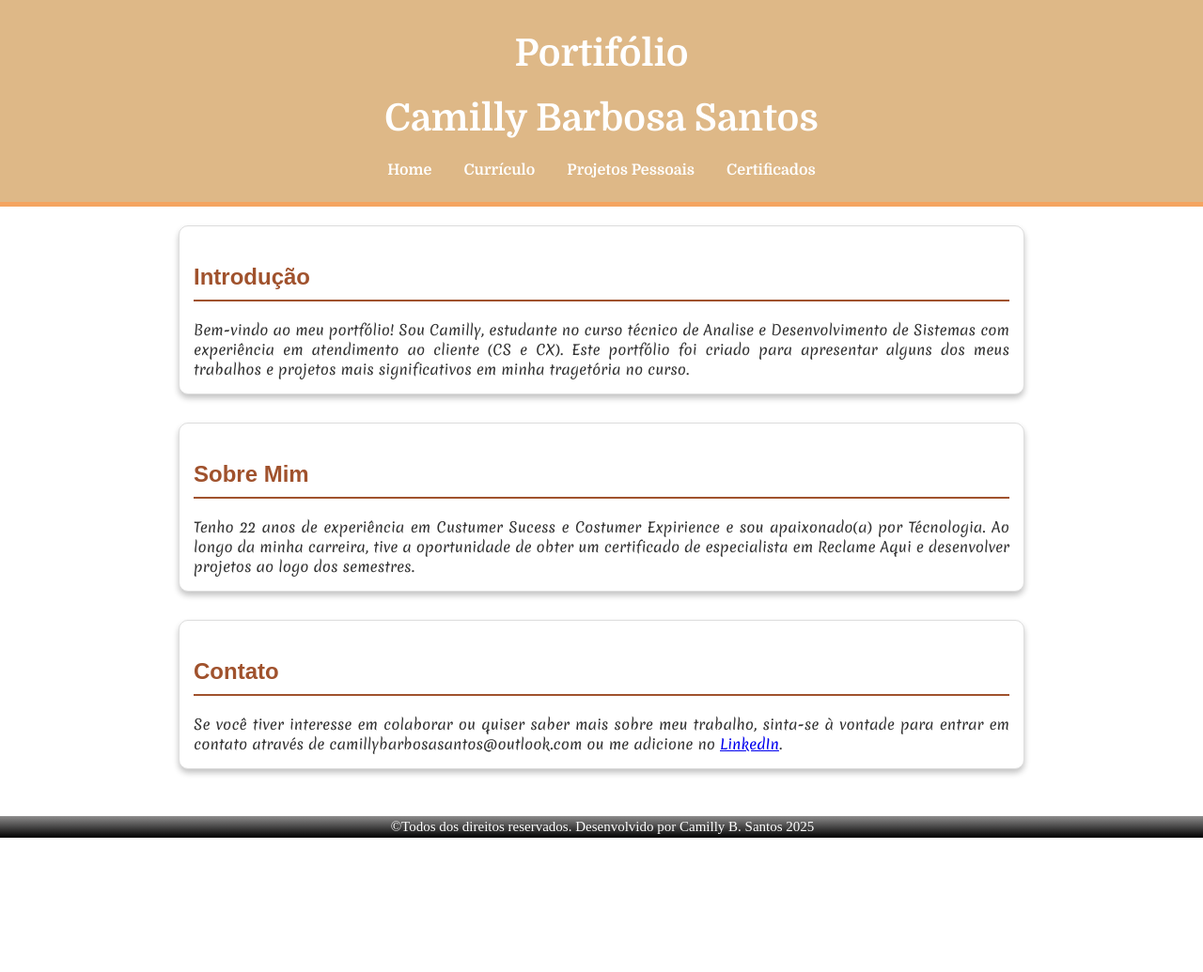
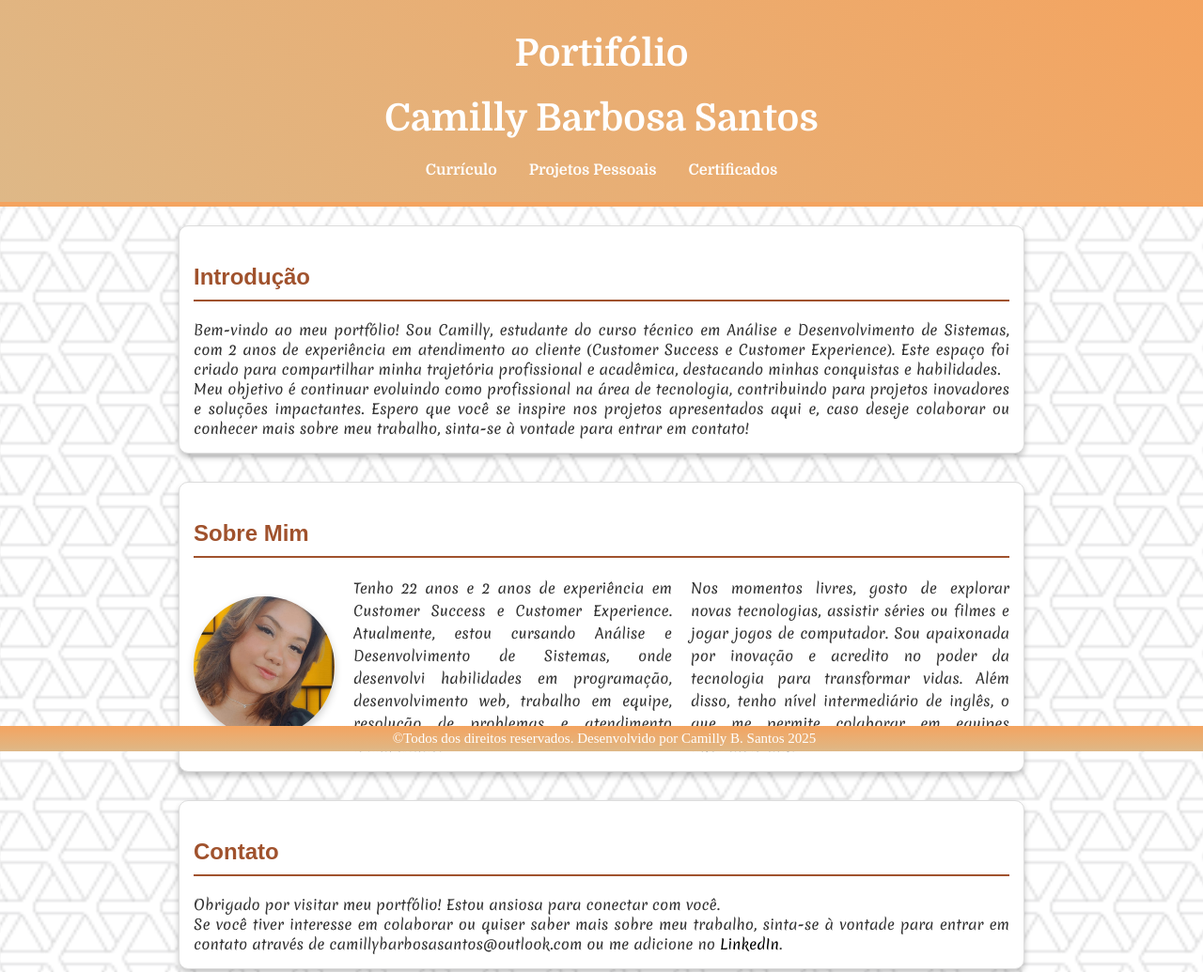
Before and after one commit to CamillyBSantos/Portifolio_CamillyBSantos, a plain HTML site: page home.html in a window 1280 px wide. Shown: the top 1035 px of the page at 94% size. Before the commit the page ends 892 px from the top, so only its background shows below. Drawn offline with Linux system fonts and the light colour scheme; a web font is replaced by a local one.

Commit message:
.
Acho que esta pronto

```diff
--- a/home.html
+++ b/home.html
@@ -15,7 +15,6 @@
         <h1>Portifólio</h1>
         <h1>Camilly Barbosa Santos</h1>
         <nav>
-            <a href="home.html">Home</a>
             <a href="curriculo.html">Currículo</a>
             <a href="projetos-pessoais.html">Projetos Pessoais</a>
             <a href="certificados.html">Certificados</a>
@@ -25,17 +24,25 @@
     <main>
         <section>
             <h2>Introdução</h2>
-            <p>Bem-vindo ao meu portfólio! Sou Camilly, estudante no curso técnico de Analise e Desenvolvimento de Sistemas com experiência em atendimento ao cliente (CS e CX). Este portfólio foi criado para apresentar alguns dos meus trabalhos e projetos mais significativos em minha tragetória no curso.</p>
+            <p>Bem-vindo ao meu portfólio! Sou Camilly, estudante do curso técnico em Análise e Desenvolvimento de Sistemas, com 2 anos de experiência em atendimento ao cliente (Customer Success e Customer Experience). Este espaço foi criado para compartilhar minha trajetória profissional e acadêmica, destacando minhas conquistas e habilidades.</p>
+            <p>Meu objetivo é continuar evoluindo como profissional na área de tecnologia, contribuindo para projetos inovadores e soluções impactantes. Espero que você se inspire nos projetos apresentados aqui e, caso deseje colaborar ou conhecer mais sobre meu trabalho, sinta-se à vontade para entrar em contato!</p>
         </section>
+
 
         <section>
             <h2>Sobre Mim</h2>
-            <p>Tenho 22 anos de experiência em Custumer Sucess e Costumer Expirience e sou apaixonado(a) por Técnologia. Ao longo da minha carreira, tive a oportunidade de obter um certificado de especialista em Reclame Aqui e desenvolver projetos ao logo dos semestres.</p>
-         </section>
+            <div class="sobre-mim-container">
+                <img src="Imagens/WhatsApp Image 2025-03-27 at 12.28.57.jpeg" alt="Foto de Camilly Barbosa Santos" class="foto-perfil">
+                <p>Tenho 22 anos e 2 anos de experiência em Customer Success e Customer Experience. Atualmente, estou cursando Análise e Desenvolvimento de Sistemas, onde desenvolvi habilidades em programação, desenvolvimento web, trabalho em equipe, resolução de problemas e atendimento humanizado.</p>
+                <p>Nos momentos livres, gosto de explorar novas tecnologias, assistir séries ou filmes e jogar jogos de computador. Sou apaixonada por inovação e acredito no poder da tecnologia para transformar vidas. Além disso, tenho nível intermediário de inglês, o que me permite colaborar em equipes internacionais.</p>
+            </div>
+        </section>
+
 
          <section>
             <h2>Contato</h2>
-            <p>Se você tiver interesse em colaborar ou quiser saber mais sobre meu trabalho, sinta-se à vontade para entrar em contato através de camillybarbosasantos@outlook.com ou me adicione no <a href="www.linkedin.com/in/camilly-barbosa-santos-470172193">LinkedIn</a>.</p>
+            <p>Obrigado por visitar meu portfólio! Estou ansiosa para conectar com você.</p>
+            <p>Se você tiver interesse em colaborar ou quiser saber mais sobre meu trabalho, sinta-se à vontade para entrar em contato através de camillybarbosasantos@outlook.com ou me adicione no <a href="https://www.linkedin.com/in/camilly-barbosa-santos-470172193">LinkedIn</a>.</p>
          </section>
     </main>
 
--- a/style.css
+++ b/style.css
@@ -3,11 +3,16 @@ body {
     font-weight: 400;
     font-style: normal;
     background-color: white;
-    color: #333;
     margin: 0;
     padding: 0;
     line-height: 1.6;
+    background-image: url(Imagens/webb.png);
+    background-size:contain;
+    background-repeat: repeat-x;
+    background-attachment: fixed;
+    color: #333;
 }
+
 
 header {
     background-color: #DEB887;
@@ -15,6 +20,7 @@ header {
     padding: 20px 0;
     text-align: center;
     border-bottom: 5px solid #F4A460;
+    background: linear-gradient(45deg, #DEB887, #F4A460);
 }
 
 header h1 {
@@ -33,6 +39,7 @@ nav a {
     margin: 0 15px;
     font-weight: bold;
     font-family: "Domine", serif;
+    transition: all 0.3s ease;
 }
 
 nav a:hover {
@@ -40,8 +47,10 @@ nav a:hover {
     background-color: #BC8F8F;
     padding: 8px;
     border-radius: 10px;
+    transform: scale(1.1);
 
 }
+
 
 main {
     padding: 20px;
@@ -87,6 +96,12 @@ li{
     font-style: none;
 }
 
+a {
+    text-decoration: none;
+    color: #000000;
+}
+
+
 .informacoes{
     font-family: "Poiret One", sans-serif;
     font-weight: 700;
@@ -117,7 +132,27 @@ li{
     margin: 0 auto;
 }
 
+.sobre-mim-container {
+    display: flex;
+    align-items: center;
+    gap: 20px;
+    margin-top: 20px;
+}
 
+.foto-perfil {
+    border-radius: 50%;
+    width: 150px;
+    height: 150px;
+    box-shadow: 0 4px 8px rgba(0, 0, 0, 0.2);
+    object-fit: cover;
+}
+
+.sobre-mim-container p {
+    flex: 1;
+    text-align: justify;
+    font-size: 15px;
+    line-height: 1.6;
+}
 
 .footer{
     font-family: 'Times New Roman', Times, serif;
@@ -128,10 +163,11 @@ li{
 
 
 footer{
-    bottom: 0;
+    position: fixed ;
+    bottom:0;
     text-align: center;
-    background-image: linear-gradient(to top, #000000, #8d8c8c);
+    background-image: linear-gradient(to top, #DEB887, #F4A460);
     color: white;
-    padding: 1px;
+    padding: 3px;
     width: 100vw;
 }
```
Also changed, not shown: certificados.html (+25 -6 lines), curriculo.html (+0 -1 lines), projetos-pessoais.html (+0 -1 lines), Imagens/1727917444119.jfif (added), Imagens/1727917444119.jpg (added), Imagens/481325311_2130829390703923_3722171184375162604_n.jpg (added), Imagens/742420a4-0f69-4308-b1ec-abcda6f82edb.jfif (added), Imagens/WhatsApp Image 2025-03-27 at 12.25.39.jpeg (added), Imagens/WhatsApp Image 2025-03-27 at 12.28.57.jpeg (added), Imagens/moroccan-flower.png (added), Imagens/v85vne.png (added), Imagens/webb.png (added).
